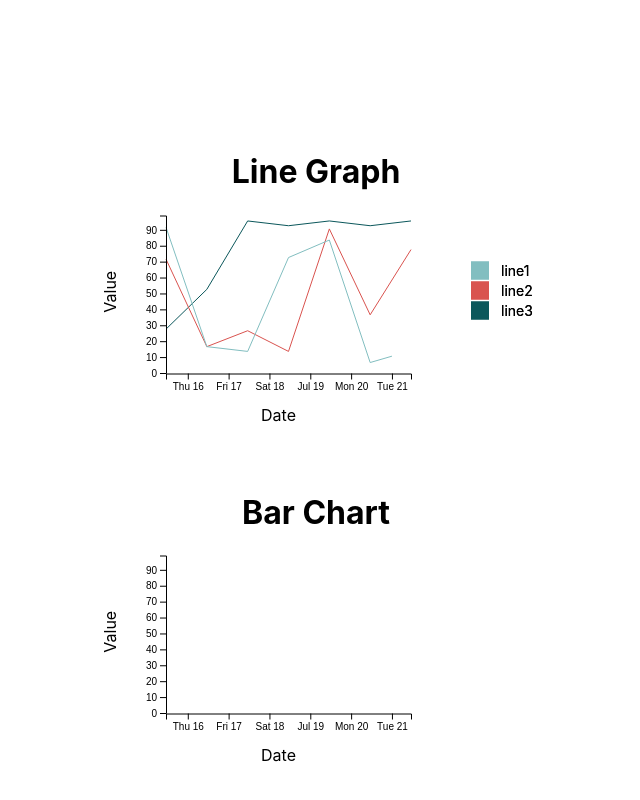
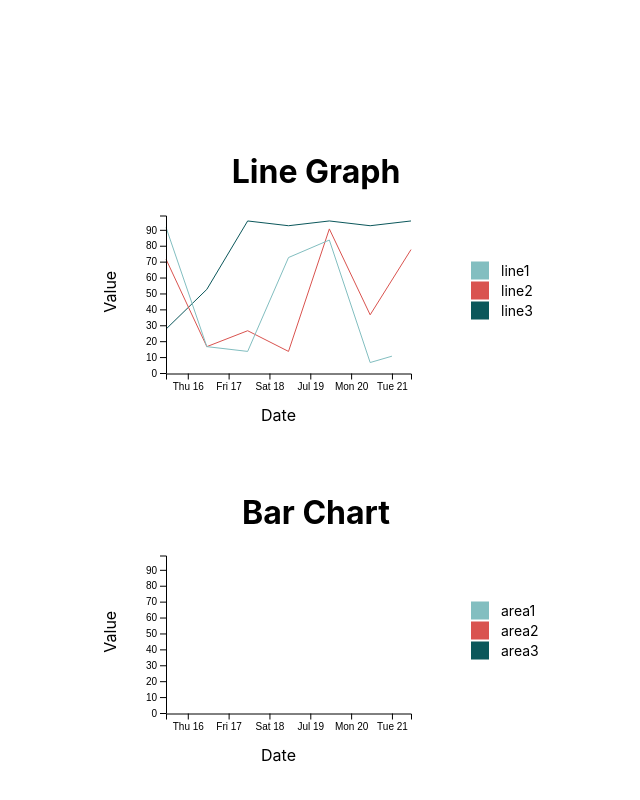
Before and after one commit to JoannaSprottHome/d3-react-template, a React (Create React App) app: page / in a window 1280 px wide. Shown: the part 482-1282 px from the top of the page, without its empty margins (324-964 px from the left). Built offline with nearby package versions, Linux system fonts and the light colour scheme.

Commit message:
fix bar chart legend (#22)
Update ID and legend text.

```diff
--- a/src/bar-chart/BarChart.js
+++ b/src/bar-chart/BarChart.js
@@ -53,7 +53,7 @@ export default class LineGraph extends Component {
     //       .y(function (d) { return y(d.y); });
     const { strokeColors } = lineParam;
     const { colorMapping } = getcolors(data, strokeColors);
-    let svg = select("#svg-line");
+    let svg = select("#svg-bar");
     const g = svg.append("g").attr("transform", "translate(" + width / 1 + "," + height / 1.8 + ")");
 
     // https://bl.ocks.org/d3noob/8952219
@@ -76,7 +76,7 @@ export default class LineGraph extends Component {
       <div className="center">
         <h1 className="margin-top-medium">Bar Chart</h1>
         <div>
-          <svg ref={node => this.node = node} width={500} height={220}  id="svg-line" className="centerGraph"></svg>
+          <svg ref={node => this.node = node} width={500} height={220}  id="svg-bar" className="centerGraph"></svg>
         </div>
       </div>
     );
--- a/src/bar-chart/getDataWithKey.js
+++ b/src/bar-chart/getDataWithKey.js
@@ -1,7 +1,7 @@
 const getDataWithKey = () => {
     return [
         {
-            line3: [
+            area3: [
                 { x: "2020-07-21T11:11:43+00:00", y: 94 },
                 { x: "2020-07-20T11:11:43+00:00", y: 91 },
                 { x: "2020-07-19T11:11:43+00:00", y: 94 },
@@ -12,7 +12,7 @@ const getDataWithKey = () => {
             ]
         },
         {
-            line2: [
+            area2: [
                 { x: "2020-07-21T11:11:43+00:00", y: 76 },
                 { x: "2020-07-20T11:11:43+00:00", y: 35 },
                 { x: "2020-07-19T11:11:43+00:00", y: 89 },
@@ -23,7 +23,7 @@ const getDataWithKey = () => {
             ]
         },
         {
-            line1: [
+            area1: [
                 { x: "2020-07-21", y: 9 },
                 { x: "2020-07-20T11:11:43+00:00", y: 5 },
                 { x: "2020-07-19T11:11:43+00:00", y: 82 },
```
